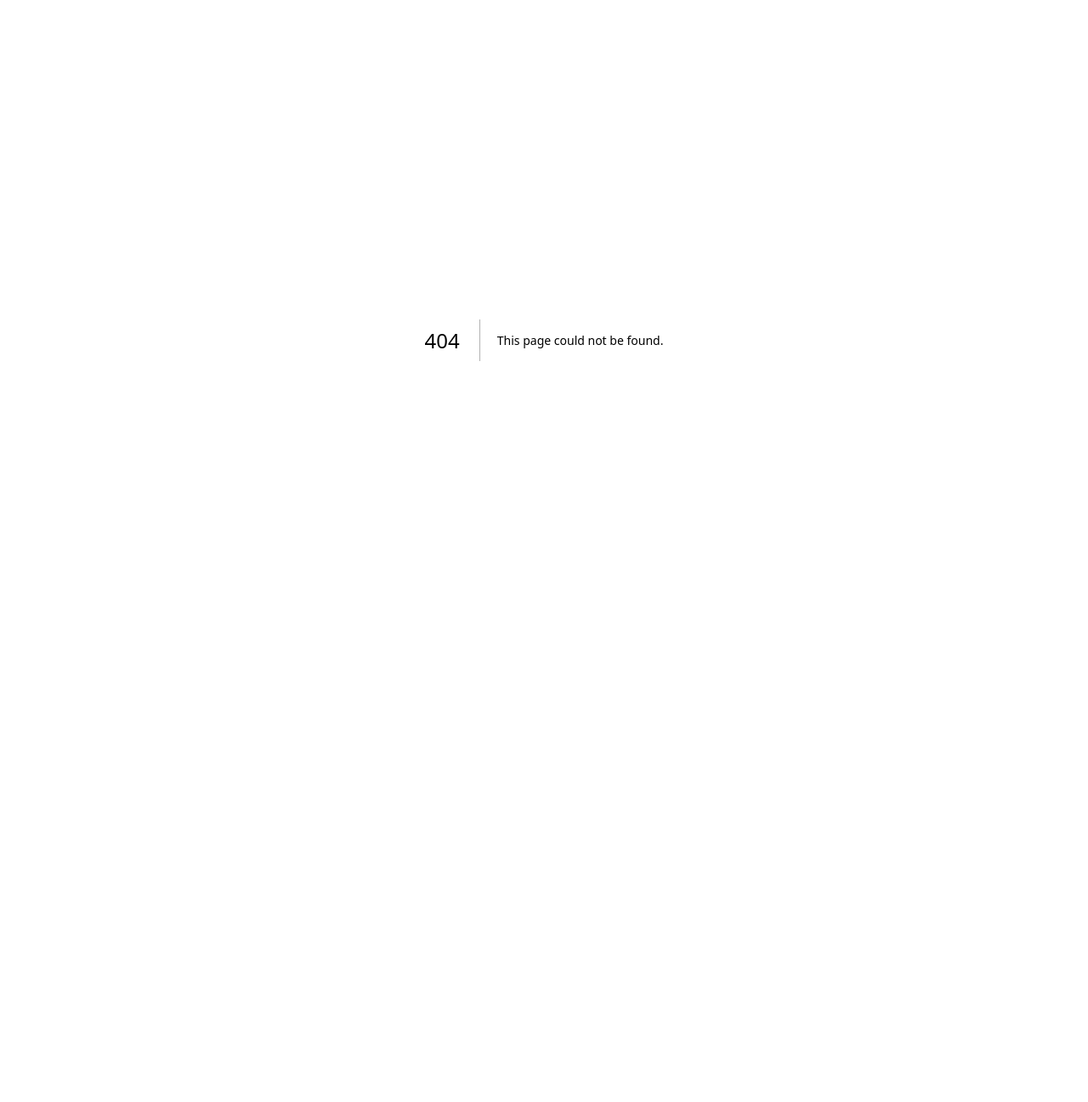
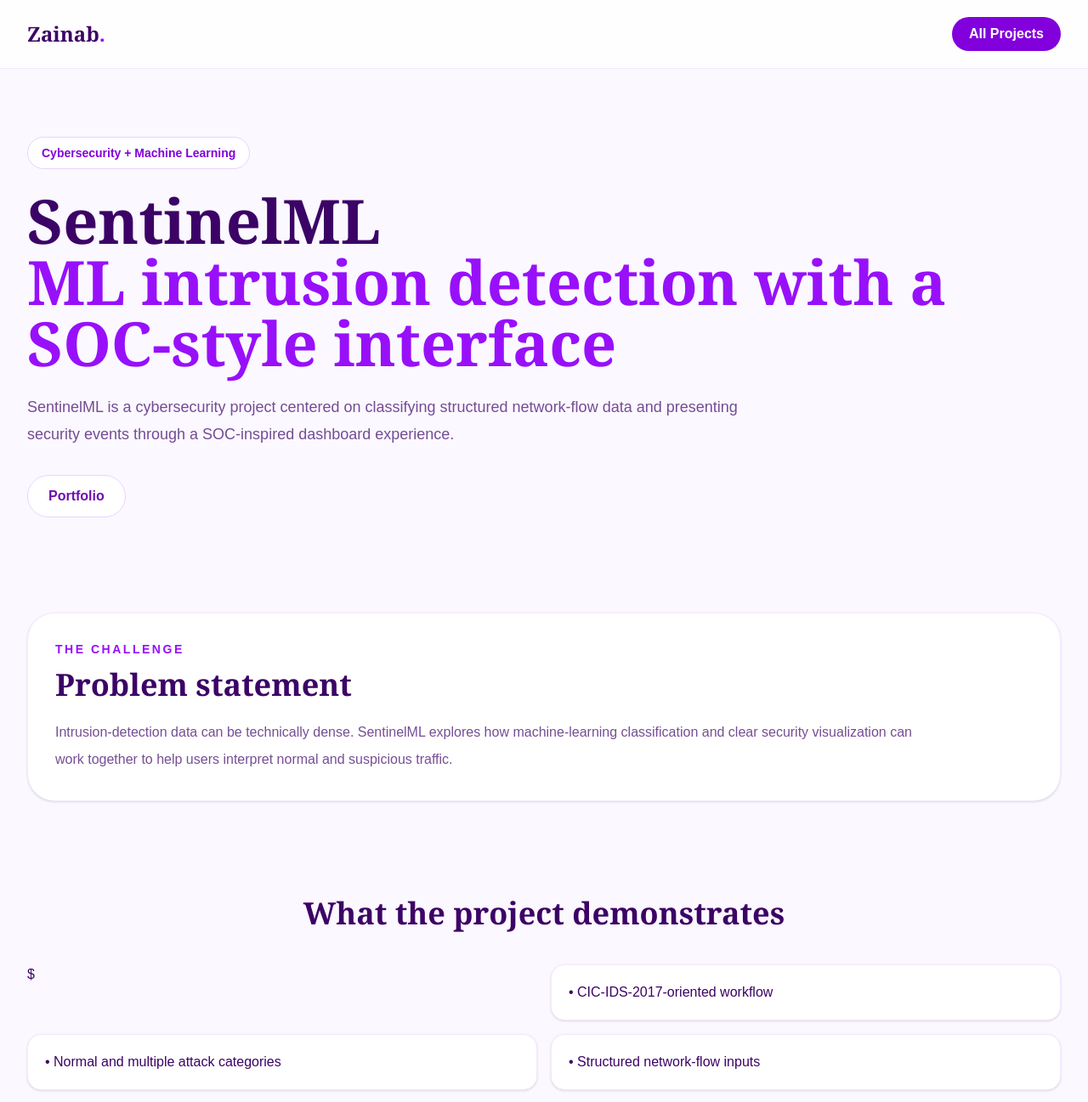
Before and after one commit to Zlawal79/zainab-portfolio, a Next.js app: page /projects/sentinelml in a window 1280 px wide. Before the commit this address had no page. Shown: the top 1297 px of the page at 85% size. Before the commit the page ends 800 px from the top, so only its background shows below. Built offline with nearby package versions, Linux system fonts and the light colour scheme.

Commit message:
Add SentinelML project case study

```diff
--- /dev/null
+++ b/app/projects/sentinelml/page.tsx
@@ -0,0 +1,11 @@
+import Link from "next/link";
+const features=["CIC-IDS-2017-oriented workflow","Normal and multiple attack categories","Structured network-flow inputs","Machine-learning classification concept","SOC-style dashboard design","Transparent labels, testing, and model communication"];
+const tools=["Cybersecurity","Machine Learning","IDS","SOC Dashboard","CIC-IDS-2017","Data Visualization"];
+export default function Page(){return <main className="min-h-screen bg-[#fbf8ff] text-purple-950">
+<nav className="border-b border-purple-100 bg-white/90"><div className="mx-auto flex max-w-7xl items-center justify-between px-6 py-5 md:px-8"><Link href="/" className="font-serif text-2xl font-bold">Zainab<span className="text-purple-600">.</span></Link><Link href="/#projects" className="rounded-full bg-purple-700 px-5 py-2 font-semibold text-white">All Projects</Link></div></nav>
+<section className="mx-auto max-w-7xl px-6 py-20 md:px-8"><p className="inline-flex rounded-full border border-purple-200 bg-white px-4 py-2 text-sm font-bold text-purple-700">Cybersecurity + Machine Learning</p><h1 className="mt-6 font-serif text-5xl font-bold md:text-7xl">SentinelML<span className="block text-purple-600">ML intrusion detection with a SOC-style interface</span></h1><p className="mt-6 max-w-4xl text-lg leading-8 text-purple-950/70">SentinelML is a cybersecurity project centered on classifying structured network-flow data and presenting security events through a SOC-inspired dashboard experience.</p><div className="mt-8 flex gap-3"><Link href="/" className="rounded-full border border-purple-200 bg-white px-6 py-3 font-bold text-purple-800">Portfolio</Link></div></section>
+<section className="mx-auto max-w-7xl px-6 py-8 md:px-8"><div className="rounded-[2rem] border border-purple-100 bg-white p-8 shadow-sm"><p className="text-sm font-bold uppercase tracking-[.18em] text-purple-600">The Challenge</p><h2 className="mt-3 font-serif text-4xl font-bold">Problem statement</h2><p className="mt-5 max-w-5xl leading-8 text-purple-950/70">Intrusion-detection data can be technically dense. SentinelML explores how machine-learning classification and clear security visualization can work together to help users interpret normal and suspicious traffic.</p></div></section>
+<section className="mx-auto max-w-7xl px-6 py-20 md:px-8"><h2 className="text-center font-serif text-4xl font-bold">What the project demonstrates</h2><div className="mt-10 grid gap-4 md:grid-cols-2">${features.map(x=><div key={x} className="rounded-2xl border border-purple-100 bg-white p-5 shadow-sm">• {x}</div>)}</div></section>
+<section className="mx-auto max-w-7xl px-6 py-16 md:px-8"><div className="rounded-[2rem] bg-purple-950 p-8 text-white"><h2 className="font-serif text-4xl font-bold">Tools & Methods</h2><div className="mt-7 flex flex-wrap gap-3">${tools.map(x=><span key={x} className="rounded-full bg-white/10 px-4 py-2 font-semibold">{x}</span>)}</div></div></section>
+<section className="mx-auto max-w-7xl px-6 py-16 md:px-8"><div className="rounded-[2rem] border border-purple-100 bg-white p-8"><h2 className="font-serif text-4xl font-bold">What I focused on</h2><p className="mt-5 max-w-4xl leading-8 text-purple-950/70">I approached this project as an engineering portfolio piece: define the problem clearly, build a structured technical workflow, test the behaviour, communicate limitations, and make the result understandable to someone who did not build the system.</p></div></section>
+</main>}
```
